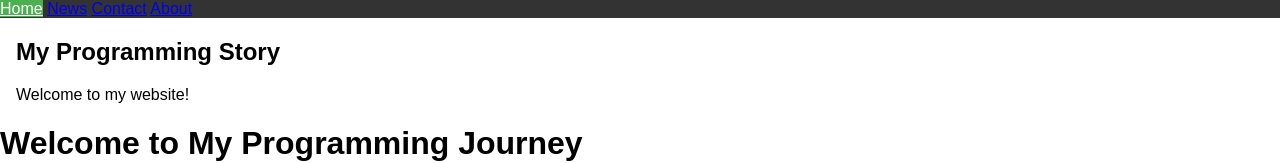
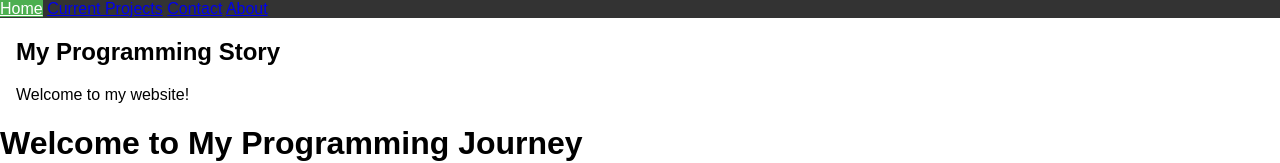
Before and after one commit to gmelias/gmelias.github.io, a plain HTML site: page index.html in a window 1280 px wide. Shown: the top 163 px of the page. Drawn offline with Linux system fonts and the light colour scheme.

Commit message:
Update index.html

```diff
--- a/index.html
+++ b/index.html
@@ -23,7 +23,7 @@ body {
 
 <div class="topnav">
   <a class="active" href="#home">Home</a>
-  <a href="#news">News</a>
+  <a href="https://gmelias.github.io/intro_to_biology">Current Projects</a>
   <a href="#contact">Contact</a>
   <a href="#about">About</a>
 </div>
```
